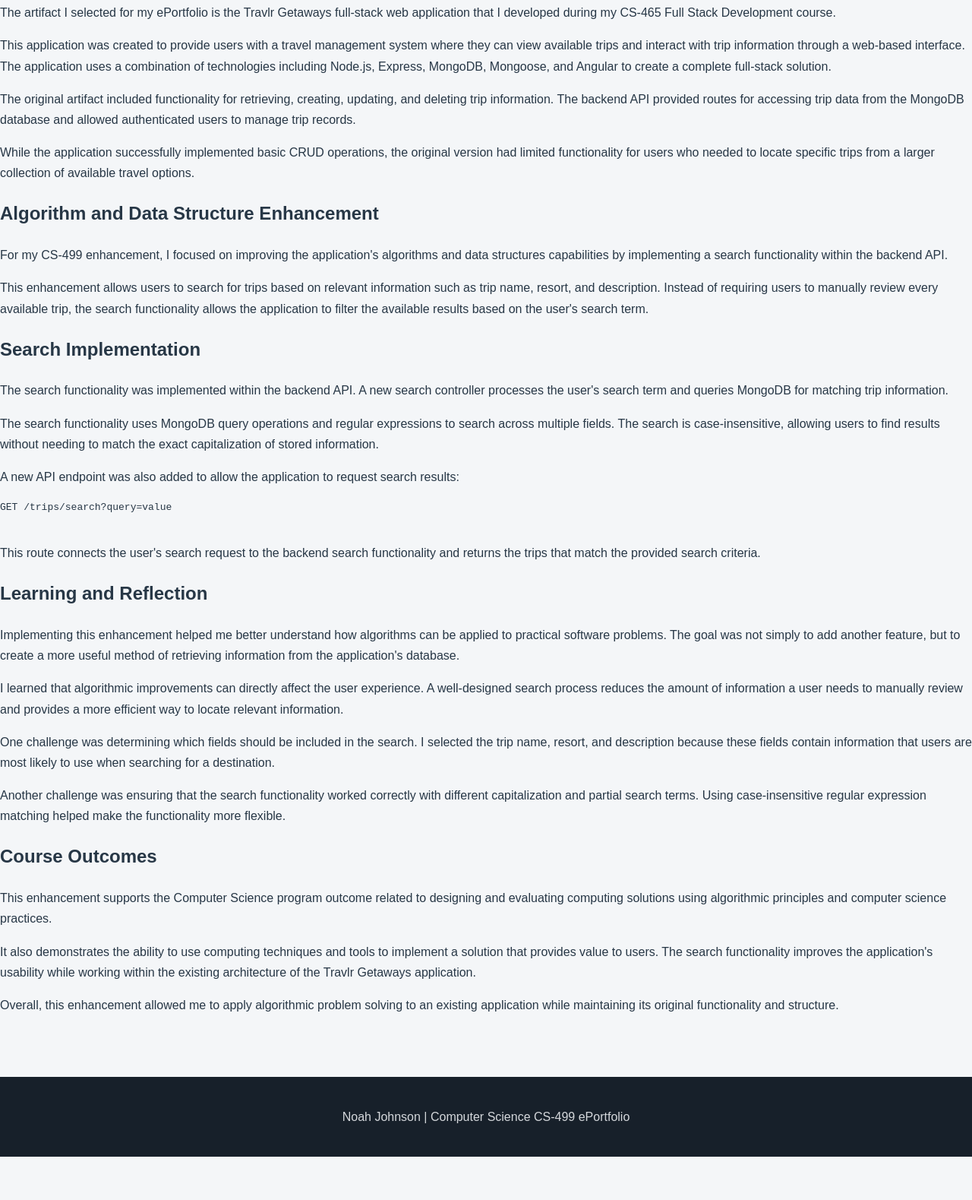
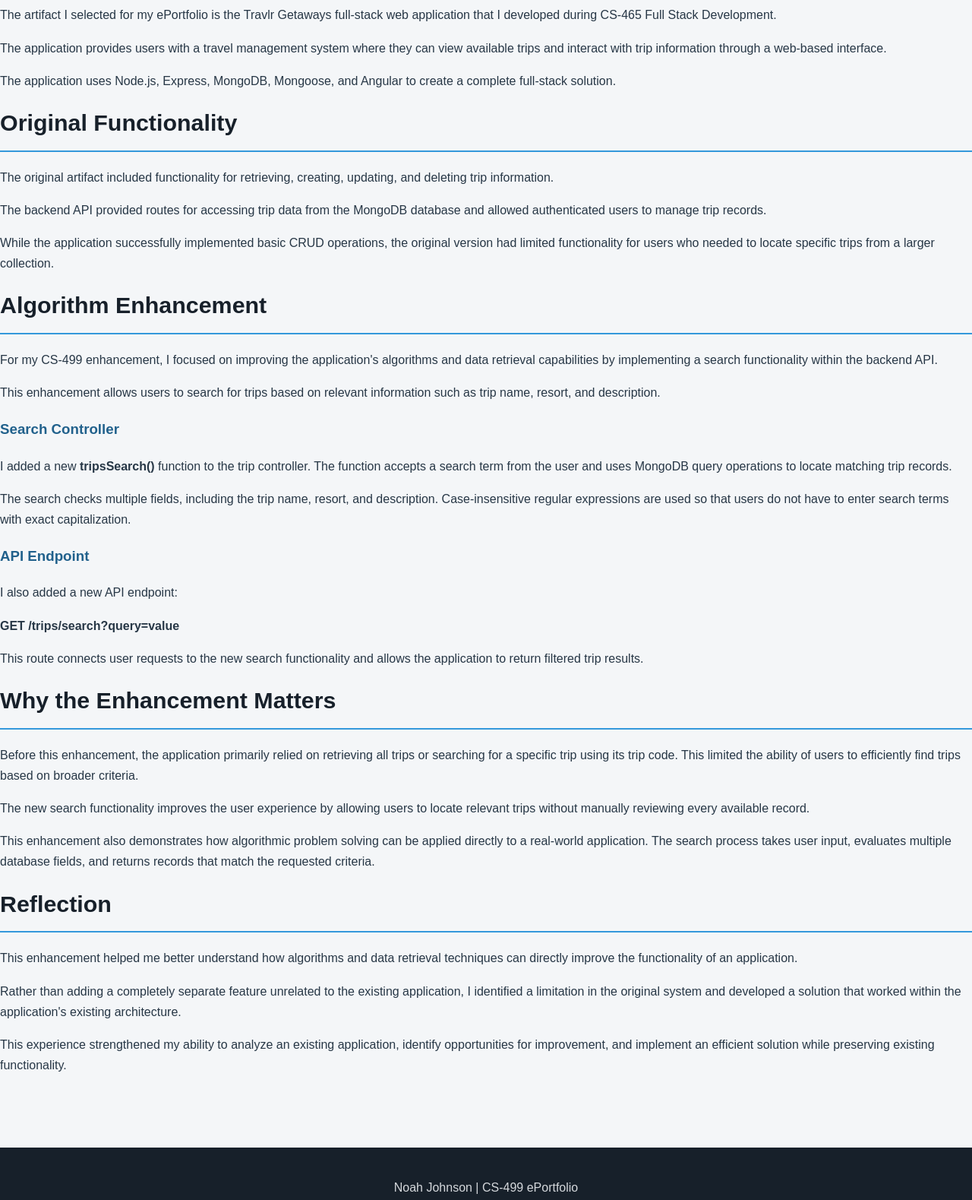
Before and after one commit to NoahJohnson2121/CS-499-ePortfolio, a plain HTML site: page milestone-three-review.html in a window 1280 px wide. Shown: the part 290-1869 px from the top of the page at 76% size. Before the commit the page ends 1812 px from the top, so only its background shows below. Drawn offline with Linux system fonts and the light colour scheme.

Commit message:
Update milestone-three-review.html

```diff
--- a/milestone-three-review.html
+++ b/milestone-three-review.html
@@ -4,157 +4,162 @@
     <meta charset="UTF-8">
     <meta name="viewport" content="width=device-width, initial-scale=1.0">
     <title>Algorithms and Data Structures | Noah Johnson</title>
-    <link rel="stylesheet" href="../style.css">
+    <link rel="stylesheet" href="style.css">
 </head>
 
 <body>
 
 <header>
-    <h1>Enhancement Two: Algorithms and Data Structures</h1>
-    <p>Noah Johnson | CS-499 | July 20, 2026</p>
+    <div class="header-inner">
+        <h1>Milestone Three: Algorithms and Data Structures</h1>
+        <p>Noah Johnson | Computer Science CS-499 | July 20, 2026</p>
+    </div>
 </header>
 
 <nav>
-    <a href="../index.html">Home</a>
-    <a href="original-code-review.html">Original Code Review</a>
-    <a href="milestone-two-review.html">Software Engineering</a>
-    <a href="milestone-three-review.html">Algorithms & Data Structures</a>
-    <a href="milestone-four-review.html">Databases</a>
+    <div class="nav-inner">
+        <a href="index.html">Home</a>
+        <a href="original-code-review.html">Original Code Review</a>
+        <a href="milestone-two-review.html">Software Engineering</a>
+        <a href="milestone-three-review.html">Algorithms &amp; Data Structures</a>
+        <a href="milestone-four-review.html">Databases</a>
+    </div>
 </nav>
 
 <main>
+
+<section class="card">
 
     <h2>Artifact Description</h2>
 
     <p>
         The artifact I selected for my ePortfolio is the Travlr Getaways
-        full-stack web application that I developed during my CS-465 Full
-        Stack Development course.
+        full-stack web application that I developed during CS-465 Full Stack
+        Development.
     </p>
 
     <p>
-        This application was created to provide users with a travel management
-        system where they can view available trips and interact with trip
-        information through a web-based interface. The application uses a
-        combination of technologies including Node.js, Express, MongoDB,
-        Mongoose, and Angular to create a complete full-stack solution.
+        The application provides users with a travel management system
+        where they can view available trips and interact with trip
+        information through a web-based interface.
     </p>
 
     <p>
-        The original artifact included functionality for retrieving, creating,
-        updating, and deleting trip information. The backend API provided
-        routes for accessing trip data from the MongoDB database and allowed
-        authenticated users to manage trip records.
+        The application uses Node.js, Express, MongoDB, Mongoose, and
+        Angular to create a complete full-stack solution.
+    </p>
+
+    <h2>Original Functionality</h2>
+
+    <p>
+        The original artifact included functionality for retrieving,
+        creating, updating, and deleting trip information.
     </p>
 
     <p>
-        While the application successfully implemented basic CRUD operations,
-        the original version had limited functionality for users who needed to
-        locate specific trips from a larger collection of available travel
-        options.
+        The backend API provided routes for accessing trip data from the
+        MongoDB database and allowed authenticated users to manage trip
+        records.
     </p>
 
-    <h2>Algorithm and Data Structure Enhancement</h2>
+    <p>
+        While the application successfully implemented basic CRUD
+        operations, the original version had limited functionality for
+        users who needed to locate specific trips from a larger collection.
+    </p>
+
+    <h2>Algorithm Enhancement</h2>
 
     <p>
         For my CS-499 enhancement, I focused on improving the application's
-        algorithms and data structures capabilities by implementing a search
+        algorithms and data retrieval capabilities by implementing a search
         functionality within the backend API.
     </p>
 
     <p>
         This enhancement allows users to search for trips based on relevant
-        information such as trip name, resort, and description. Instead of
-        requiring users to manually review every available trip, the search
-        functionality allows the application to filter the available results
-        based on the user's search term.
+        information such as trip name, resort, and description.
     </p>
 
-    <h2>Search Implementation</h2>
+    <h3>Search Controller</h3>
 
     <p>
-        The search functionality was implemented within the backend API. A
-        new search controller processes the user's search term and queries
-        MongoDB for matching trip information.
+        I added a new <strong>tripsSearch()</strong> function to the trip
+        controller. The function accepts a search term from the user and
+        uses MongoDB query operations to locate matching trip records.
     </p>
 
     <p>
-        The search functionality uses MongoDB query operations and regular
-        expressions to search across multiple fields. The search is
-        case-insensitive, allowing users to find results without needing to
-        match the exact capitalization of stored information.
+        The search checks multiple fields, including the trip name, resort,
+        and description. Case-insensitive regular expressions are used so
+        that users do not have to enter search terms with exact
+        capitalization.
+    </p>
+
+    <h3>API Endpoint</h3>
+
+    <p>
+        I also added a new API endpoint:
     </p>
 
     <p>
-        A new API endpoint was also added to allow the application to request
-        search results:
-    </p>
-
-    <pre>
-GET /trips/search?query=value
-    </pre>
-
-    <p>
-        This route connects the user's search request to the backend search
-        functionality and returns the trips that match the provided search
-        criteria.
-    </p>
-
-    <h2>Learning and Reflection</h2>
-
-    <p>
-        Implementing this enhancement helped me better understand how
-        algorithms can be applied to practical software problems. The goal
-        was not simply to add another feature, but to create a more useful
-        method of retrieving information from the application's database.
+        <strong>GET /trips/search?query=value</strong>
     </p>
 
     <p>
-        I learned that algorithmic improvements can directly affect the user
-        experience. A well-designed search process reduces the amount of
-        information a user needs to manually review and provides a more
-        efficient way to locate relevant information.
+        This route connects user requests to the new search functionality
+        and allows the application to return filtered trip results.
+    </p>
+
+    <h2>Why the Enhancement Matters</h2>
+
+    <p>
+        Before this enhancement, the application primarily relied on
+        retrieving all trips or searching for a specific trip using its
+        trip code. This limited the ability of users to efficiently find
+        trips based on broader criteria.
     </p>
 
     <p>
-        One challenge was determining which fields should be included in the
-        search. I selected the trip name, resort, and description because
-        these fields contain information that users are most likely to use
-        when searching for a destination.
+        The new search functionality improves the user experience by
+        allowing users to locate relevant trips without manually reviewing
+        every available record.
     </p>
 
     <p>
-        Another challenge was ensuring that the search functionality worked
-        correctly with different capitalization and partial search terms.
-        Using case-insensitive regular expression matching helped make the
-        functionality more flexible.
+        This enhancement also demonstrates how algorithmic problem solving
+        can be applied directly to a real-world application. The search
+        process takes user input, evaluates multiple database fields, and
+        returns records that match the requested criteria.
     </p>
 
-    <h2>Course Outcomes</h2>
+    <h2>Reflection</h2>
 
     <p>
-        This enhancement supports the Computer Science program outcome related
-        to designing and evaluating computing solutions using algorithmic
-        principles and computer science practices.
+        This enhancement helped me better understand how algorithms and data
+        retrieval techniques can directly improve the functionality of an
+        application.
     </p>
 
     <p>
-        It also demonstrates the ability to use computing techniques and tools
-        to implement a solution that provides value to users. The search
-        functionality improves the application's usability while working
-        within the existing architecture of the Travlr Getaways application.
+        Rather than adding a completely separate feature unrelated to the
+        existing application, I identified a limitation in the original
+        system and developed a solution that worked within the application's
+        existing architecture.
     </p>
 
     <p>
-        Overall, this enhancement allowed me to apply algorithmic problem
-        solving to an existing application while maintaining its original
-        functionality and structure.
+        This experience strengthened my ability to analyze an existing
+        application, identify opportunities for improvement, and implement
+        an efficient solution while preserving existing functionality.
     </p>
+
+</section>
 
 </main>
 
 <footer>
-    <p>Noah Johnson | Computer Science CS-499 ePortfolio</p>
+    <p>Noah Johnson | CS-499 ePortfolio</p>
 </footer>
 
 </body>
```
